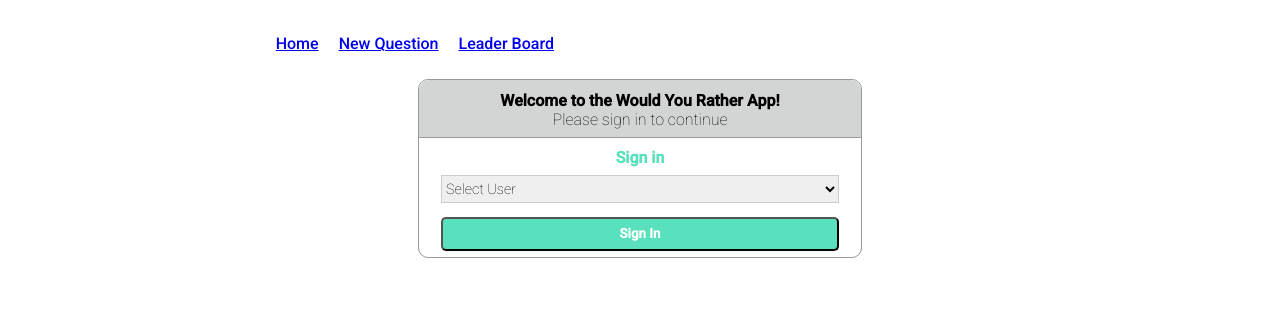
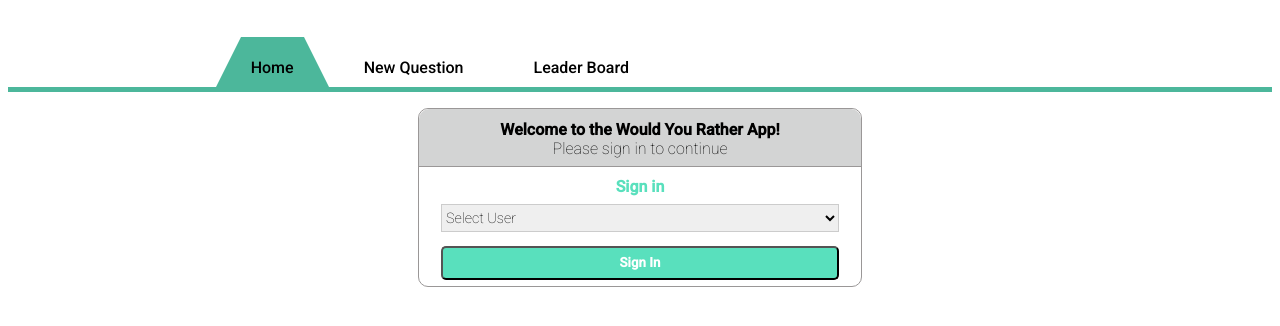
Before and after one commit to evmiguel/would-you-rather, a React (Create React App) app: page /signin in a window 1280 px wide. Shown: the top 326 px of the page. Built offline with nearby package versions, Linux system fonts and the light colour scheme.

Commit message:
nave tabbing styling

```diff
--- a/src/components/Nav.js
+++ b/src/components/Nav.js
@@ -3,6 +3,7 @@ import { NavLink, withRouter, Link } from 'react-router-dom'
 import { connect } from 'react-redux'
 import { setAuthedUser } from '../actions/authedUser'
 import './css/Nav.css'
+import img from '../img/userSmall.png'
 
 class Nav extends Component {
   constructor(props) {
@@ -42,23 +43,23 @@ class Nav extends Component {
   }
 
   render() {
-    const { authedUser, users } = this.props
+    const { authedUser, users, location } = this.props
     return (
       <header className='complete-nav' ref={this.outerDivNode}>
         <a className='burger-nav' role="button" tabIndex="0" onClick={this.hamburgerClick} onKeyPress={this.hamburgerClick}>&#9776;</a>
         <nav className={`nav menu-nav ${this.state.menuNavOpen && 'open'}`} onKeyUp={this.navPress}>
           <ul>
-            <li>
+            <li className={!location.pathname.includes('new') && !location.pathname.includes('leader') ? 'selected' : 'unselected'}>
               <NavLink to='/' exact >
                 Home
               </NavLink>
             </li>
-            <li>
+            <li className={location.pathname.includes('new') ? 'selected' : 'unselected'}>
               <NavLink to='/new'>
                 New Question
               </NavLink>
             </li>
-            <li>
+            <li className={location.pathname.includes('leader') ? 'selected' : 'unselected'}>
               <NavLink to='/leader'>
                 Leader Board
               </NavLink>
@@ -82,13 +83,13 @@ class Nav extends Component {
                 </ul>
               </nav>
 
-            : <nav className='nav'>
+            : <nav className='nav user-nav'>
                 <ul>
                   <li>
                     {`Hello, ${users[authedUser].name}`}
                   </li>
                   <li>
-                    Icon
+                    <img src={img} alt='Default user image icon' className='nav-icon'/>
                   </li>
                   <li>
                     <Link to='/' onClick={this.logout}>Logout</Link>
--- a/src/components/WouldYouRatherCard.js
+++ b/src/components/WouldYouRatherCard.js
@@ -13,7 +13,7 @@ const WouldYouRatherCard = (props) => {
 				<h3 className='question-asks'>{props.type !== RESULTS ? `${props.author} asks:` : `Asked by ${props.author}`}</h3>
 			</div>
 			<div className='question-box'>
-				<img src={img} className='icon'/>
+				<img src={img} alt='Default user image icon' className='icon'/>
 				<div className='question-text'>
 					<h4 className='would-rather-heading'>{props.type !== RESULTS ? 'Would You Rather ...': 'Results:'}</h4>
 					{props.child}
--- a/src/components/css/Card.css
+++ b/src/components/css/Card.css
@@ -134,8 +134,8 @@ h1, h2, h3, h4, .vote-text, .fraction-results-bar, .choice {
 
 .choice {
     position: absolute;
-    left: 90%;
-    bottom: 90%;
+    left: 85%;
+    bottom: 80%;
 	background: #f7d752;
     padding: .4em;
     border-radius: 50%;
--- a/src/components/css/Nav.css
+++ b/src/components/css/Nav.css
@@ -2,8 +2,43 @@
 .complete-nav {
 	display: flex;
     justify-content: space-evenly;
+    border-bottom: thick solid #4cb79b;
+    position: relative;
+    height: 79px;
+    margin-bottom: 1em;
 }
 
+.menu-nav {
+    margin-top: 1.5em;
+}
+
+nav.menu-nav > ul, nav.user-nav > ul {
+	margin-bottom: 0;
+}
+
+nav.menu-nav > ul > li.selected,
+nav.menu-nav > ul > li.unselected {
+	border-left: 25px solid transparent;
+	border-right: 25px solid transparent;
+	position: relative;
+	bottom: 50px;
+}
+
+
+nav.menu-nav > ul > li.selected {
+	border-bottom: 50px solid #4cb79b;
+}
+
+nav.menu-nav > ul > li.unselected {
+	border-bottom: 50px solid transparent;
+}
+
+nav.menu-nav > ul > li > a {
+	color: black;
+	text-decoration: none;
+	position: relative;
+	top: 50px;
+}
 
 .burger-nav {
 	display: none;
@@ -11,6 +46,30 @@
 
 .placeholder-li {
 	color: #fff;
+}
+
+.user-nav {
+	margin-top: .3em;
+}
+
+nav.user-nav > ul > li {
+	padding: .5em;
+	margin-top: 1.5em;
+}
+.nav-icon {
+	position: relative;
+    height: 70%;
+    bottom: .5em;
+}
+
+@media screen and (min-width: 475px) and (max-width: 675px) {
+	nav.user-nav > ul > li {
+		margin-top: 1em;
+	}
+
+	.menu-nav {
+    	margin-top: 1em;
+	}
 }
 
 @media screen and (max-width: 480px){
```
Also changed, not shown: src/img/userSmall.png (added).
